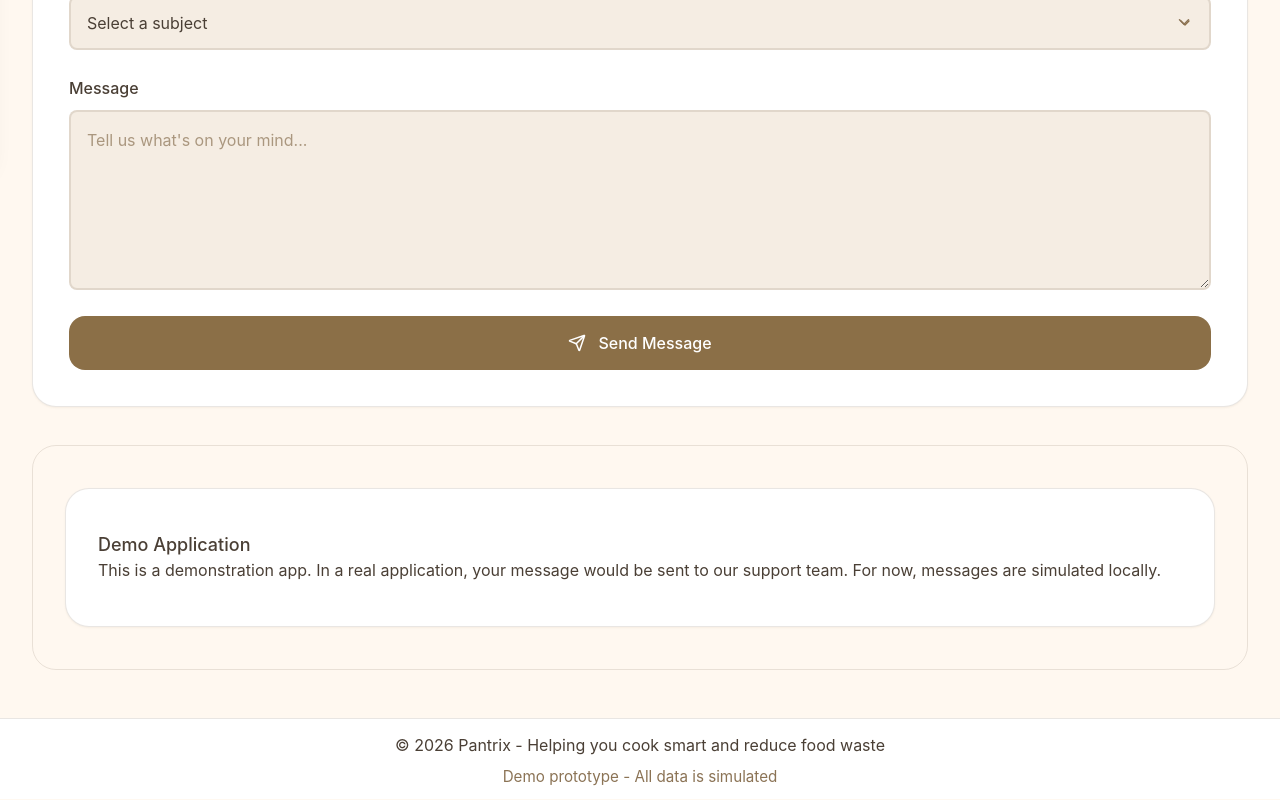
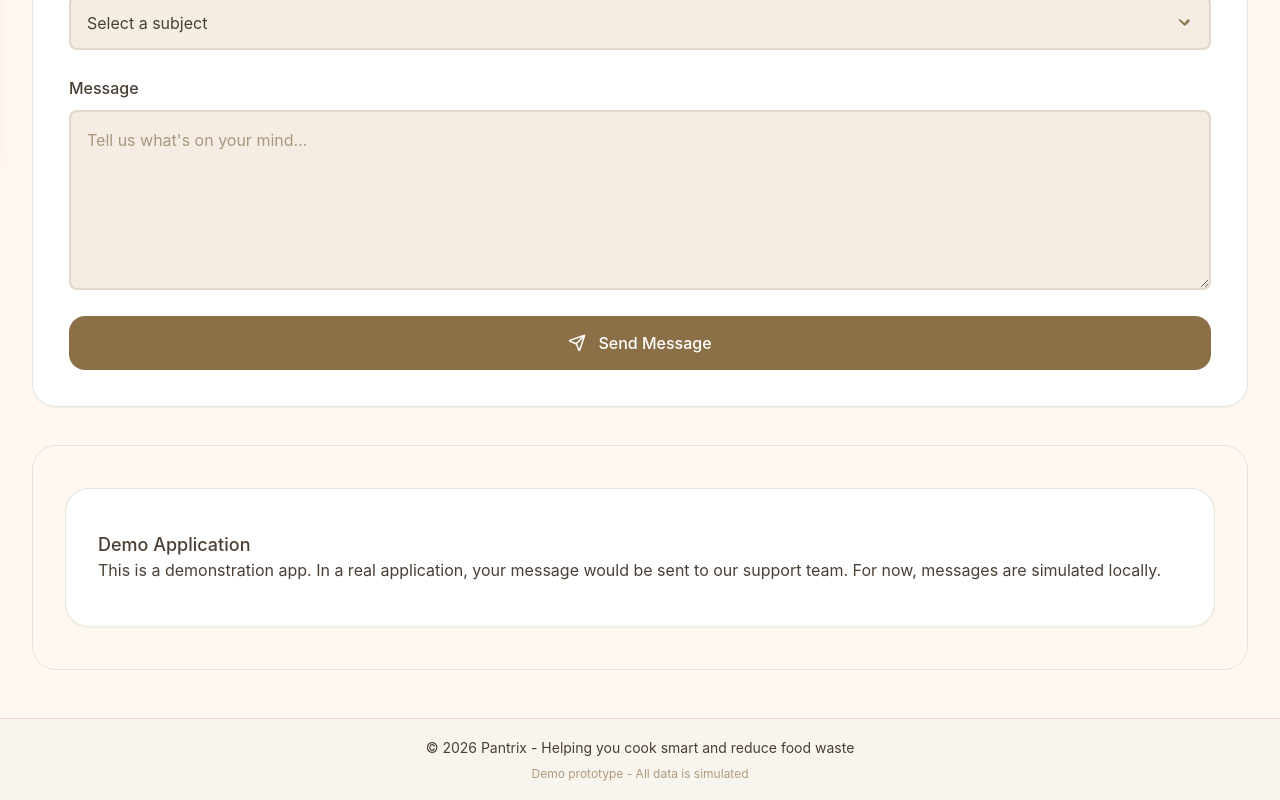
Before and after one commit to 1Sara19/Pantrix, a React (Vite) app: page /contact in a window 1280 px wide. Shown: the part 631-1431 px from the top of the page. Built offline with nearby package versions, Linux system fonts and the light colour scheme.

Commit message:
fix: remove extra space in favorites page and improve footer layout

```diff
--- a/src/App.jsx
+++ b/src/App.jsx
@@ -1,5 +1,6 @@
 import { Routes, Route, useLocation } from "react-router-dom";
 import Navbar from "./components/Navbar";
+import Footer from "./components/Footer";
 import ScrollToTop from "./components/ScrollToTop";
 
 import Home from "./pages/Home";
@@ -19,13 +20,13 @@ import RecipeLimits from "./pages/RecipeLimits";
 function App() {
   const location = useLocation();
   const hideNavbar = ["/login", "/signup"].includes(location.pathname);
-
+  const hideFooter = ["/login", "/signup"].includes(location.pathname);
   return (
-    <>
+    <div className="app-layout">
       <ScrollToTop />
 
       {!hideNavbar && <Navbar />}
-
+      <main className="main-content">
       <Routes>
         <Route path="/" element={<Home />} />
         <Route path="/favorites" element={<Favorites />} />
@@ -44,7 +45,10 @@ function App() {
         <Route path="/admin/reports" element={<ReviewReports />} />
         <Route path="/admin/recipe-limits" element={<RecipeLimits />} />
       </Routes>
-    </>
+      </main>
+
+      {!hideFooter && <Footer />}
+    </div>
   );
 }
 
--- a/src/components/Footer.jsx
+++ b/src/components/Footer.jsx
@@ -1,9 +1,14 @@
 import "../styles/components/Footer.css";
+
 function Footer() {
     return (
         <footer className="footer">
-            <p>©️ 2026 Pantrix – Helping you cook smart and reduce food waste</p>
-            <span>Demo prototype – All data is simulated</span>
+            <p className="footer-text">
+                © 2026 Pantrix - Helping you cook smart and reduce food waste
+            </p>
+            <span className="footer-subtext">
+        Demo prototype - All data is simulated
+      </span>
         </footer>
     );
 }
--- a/src/pages/ContactUs.jsx
+++ b/src/pages/ContactUs.jsx
@@ -141,10 +141,7 @@ function ContactUs() {
         </div>
       </section>
 
-      <footer className="contact-footer">
-        <p>© 2026 Pantrix - Helping you cook smart and reduce food waste</p>
-        <small>Demo prototype - All data is simulated</small>
-      </footer>
+
     </div>
   );
 }
--- a/src/pages/Favorites.jsx
+++ b/src/pages/Favorites.jsx
@@ -102,10 +102,7 @@ function Favorites() {
         </div>
       </section>
 
-      <footer className="favorites-footer">
-        <p>© 2026 Pantrix - Helping you cook smart and reduce food waste</p>
-        <small>Demo prototype - All data is simulated</small>
-      </footer>
+
     </div>
   );
 }
--- a/src/pages/MealPlan.jsx
+++ b/src/pages/MealPlan.jsx
@@ -269,10 +269,7 @@ function MealPlan() {
         </div>
       </section>
 
-      <footer className="mealplan-footer">
-        <p>© 2026 Pantrix - Helping you cook smart and reduce food waste</p>
-        <small>Demo prototype - All data is simulated</small>
-      </footer>
+
 
       {addMealDialog && (
         <div className="modal-overlay" onClick={() => setAddMealDialog(null)}>
--- a/src/pages/Profile.jsx
+++ b/src/pages/Profile.jsx
@@ -339,10 +339,7 @@ function Profile() {
         </div>
       </section>
 
-      <footer className="footer-box">
-        <p>© 2026 Pantrix - Helping you cook smart and reduce food waste</p>
-        <small>Demo prototype - All data is simulated</small>
-      </footer>
+
     </div>
   );
 }
--- a/src/styles/components/Footer.css
+++ b/src/styles/components/Footer.css
@@ -1,7 +1,21 @@
 .footer {
     text-align: center;
-    padding: 20px;
-    background-color: #f5efe6;
+    padding: 18px 16px;
+    background-color: #f8f4ee;
     color: #8b6f47;
+    border-top: 1px solid #e5ddd2;
+}
+
+.footer-text {
+    margin: 0;
     font-size: 14px;
+    line-height: 1.5;
 }
+
+.footer-subtext {
+    display: block;
+    margin-top: 8px;
+    font-size: 12px;
+    color: #b09a7d;
+    line-height: 1.4;
+}
--- a/src/styles/pages/favorites.css
+++ b/src/styles/pages/favorites.css
@@ -1,5 +1,5 @@
 .favorites-page-wrapper {
-  min-height: 100vh;
+  min-height: 100%;
   background: var(--card-color);
 }
 
--- a/src/styles/theme.css
+++ b/src/styles/theme.css
@@ -543,3 +543,14 @@ small,
   --input-background: #332B25;
   --hover-overlay: rgba(255, 248, 240, 0.06);
 }
+
+
+.app-layout {
+  min-height: 100vh;
+  display: flex;
+  flex-direction: column;
+}
+
+.main-content {
+  flex: 1;
+}
```
